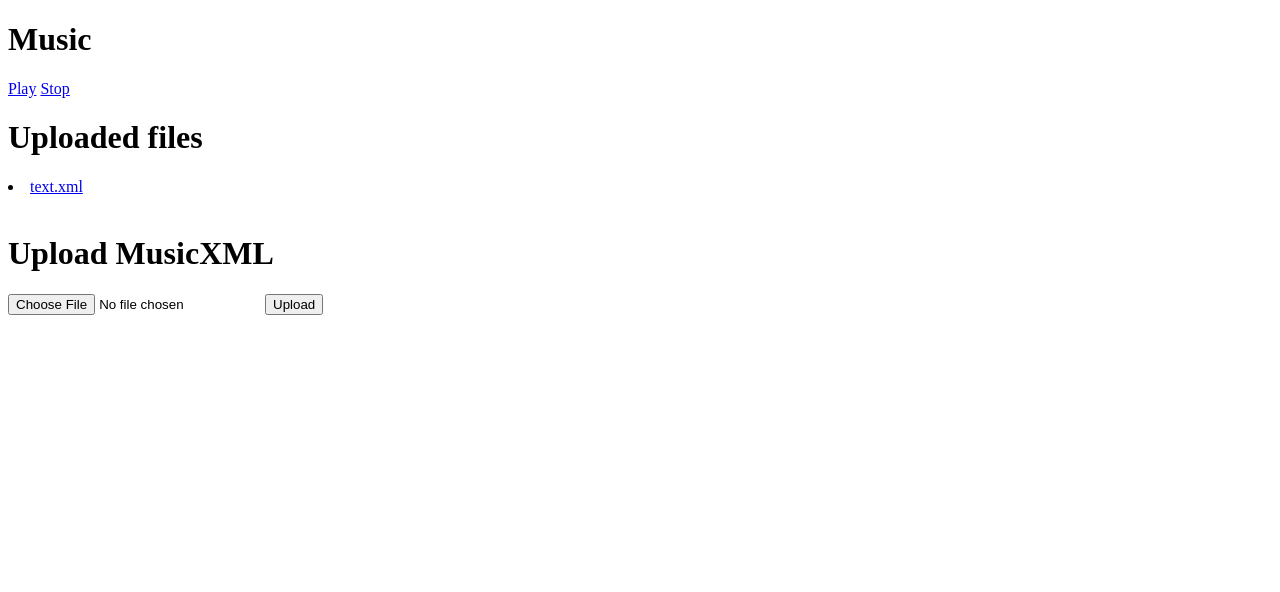
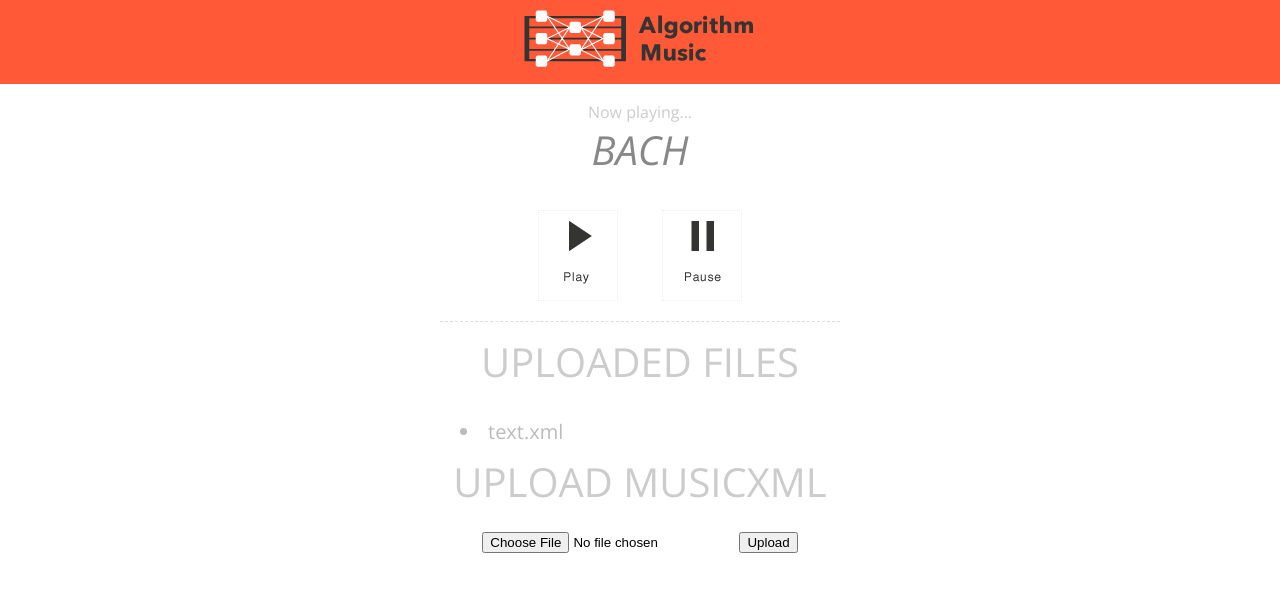
Before and after one commit to grant/algo-rhythm, a Flask app: page / in a window 1280 px wide. Shown: the top 592 px of the page. Run offline with Flask 2, Linux system fonts and the light colour scheme.

Commit message:
Added more frontend code

```diff
--- /dev/null
+++ b/www/static/css/index.css
@@ -0,0 +1,74 @@
+/* Global */
+
+html body {
+  font-family: 'Open Sans', sans-serif;
+}
+
+a {
+  text-decoration: none;
+  color: inherit;
+}
+
+/* Header */
+header {
+  background-color: rgb(255, 89, 55);
+  text-align: center;
+}
+
+header .logo {
+  margin: 10px;
+}
+
+/* Content */
+
+.content {
+  margin: 20px auto;
+  width: 400px;
+}
+
+.content .title {
+  text-align: center;
+  font-size: 40px;
+  text-transform: uppercase;
+  font-weight: 100;
+  padding-bottom: 20px;
+  color: #ccc;
+}
+
+.play-pause {
+  text-align: center;
+
+  border-bottom: 1px dashed #ddd;
+  margin-bottom: 20px;
+}
+
+.play-pause .subtitle {
+  color: #ccc;
+  padding-bottom: 10px;
+}
+
+.play-pause .current-song {
+  font-style: italic;
+  color: #888;
+}
+
+.play-pause button {
+  padding: 10px;
+  margin: 20px;
+  overflow: hidden;
+  border: 1px dotted #eee;
+  min-width: 80px;
+  background-color: transparent;
+  cursor: pointer;
+}
+
+.uploads .file {
+  margin: 20px;
+  font-size: 20px;
+  color: #bbb;
+}
+
+.upload .form {
+  padding: 10px 0;
+  text-align: center;
+}
--- /dev/null
+++ b/www/static/css/reset.css
@@ -0,0 +1,48 @@
+/* http://meyerweb.com/eric/tools/css/reset/
+   v2.0 | 20110126
+   License: none (public domain)
+*/
+
+html, body, div, span, applet, object, iframe,
+h1, h2, h3, h4, h5, h6, p, blockquote, pre,
+a, abbr, acronym, address, big, cite, code,
+del, dfn, em, img, ins, kbd, q, s, samp,
+small, strike, strong, sub, sup, tt, var,
+b, u, i, center,
+dl, dt, dd, ol, ul, li,
+fieldset, form, label, legend,
+table, caption, tbody, tfoot, thead, tr, th, td,
+article, aside, canvas, details, embed,
+figure, figcaption, footer, header, hgroup,
+menu, nav, output, ruby, section, summary,
+time, mark, audio, video {
+  margin: 0;
+  padding: 0;
+  border: 0;
+  font-size: 100%;
+  font: inherit;
+  vertical-align: baseline;
+}
+/* HTML5 display-role reset for older browsers */
+article, aside, details, figcaption, figure,
+footer, header, hgroup, menu, nav, section {
+  display: block;
+}
+body {
+  line-height: 1;
+}
+ol, ul {
+  list-style: none;
+}
+blockquote, q {
+  quotes: none;
+}
+blockquote:before, blockquote:after,
+q:before, q:after {
+  content: '';
+  content: none;
+}
+table {
+  border-collapse: collapse;
+  border-spacing: 0;
+}
--- a/www/templates/index.html
+++ b/www/templates/index.html
@@ -3,23 +3,43 @@
 <head>
   <meta charset="UTF-8">
   <title>Algorithm Music</title>
-  <link rel="stylesheet" href="static/index.css">
+  <link rel="stylesheet" href="static/css/index.css">
+  <link rel="stylesheet" href="static/css/reset.css">
+  <link href='https://fonts.googleapis.com/css?family=Open+Sans:400,700,800,300,300italic,400italic,600,600italic,700italic,800italic' rel='stylesheet' type='text/css'>
 </head>
 <body>
-  <h1>Music</h1>
-  <a href="#" onClick="MIDIjs.play('static/bethlehem_du_kleine_stadt.xml.mid');">Play</a>
-  <a href="#" onClick="MIDIjs.stop();">Stop</a>
-  <br>
-  <h1>Uploaded files</h1>
-  {% for file in files %}
-    <li><a href="{{ file.url }}">{{ file.name }}</a></li>
-  {% endfor %}
-  <br>
-  <h1>Upload MusicXML</h1>
-  <form action="/upload" method="post" enctype="multipart/form-data">
-    <input type="file" name="file">
-    <input type="submit" value="Upload">
-  </form>
+  <header>
+    <img src="static/img/logo.png" alt="Algorithm Music" class="logo">
+  </header>
+  <div class="content">
+    <div class="play-pause">
+      <h3 class="now-playing subtitle">Now playing...</h3>
+      <h1 class="current-song title">Bach</h1>
+      <a href="#" onClick="MIDIjs.play('static/bethlehem_du_kleine_stadt.xml.mid');">
+        <button class="play">
+          <img src="static/img/play.png" alt="Play">
+        </button>
+      </a>
+      <a href="#" onClick="MIDIjs.stop();">
+        <button class="pause">
+          <img src="static/img/pause.png" alt="Pause">
+        </button>
+      </a>
+    </div>
+    <div class="uploads">
+      <h1 class="title">Uploaded files</h1>
+      {% for file in files %}
+        <li class="file"><a href="{{ file.url }}">{{ file.name }}</a></li>
+      {% endfor %}
+    </div>
+    <div class="upload">
+      <h1 class="title">Upload MusicXML</h1>
+      <form action="/upload" method="post" enctype="multipart/form-data" class="form">
+        <input type="file" name="file">
+        <input type="submit" value="Upload">
+      </form>
+    </div>
+  </div>
 
   <!-- Scripts -->
   <script type="text/javascript" src="static/midi.js"></script>
```
Also changed, not shown: www/static/img/composite_v01.png (added), www/static/img/fileName_01.png (added), www/static/img/logo.png (added), www/static/img/pause.png (added), www/static/img/play.png (added), www/static/index.css (deleted).
